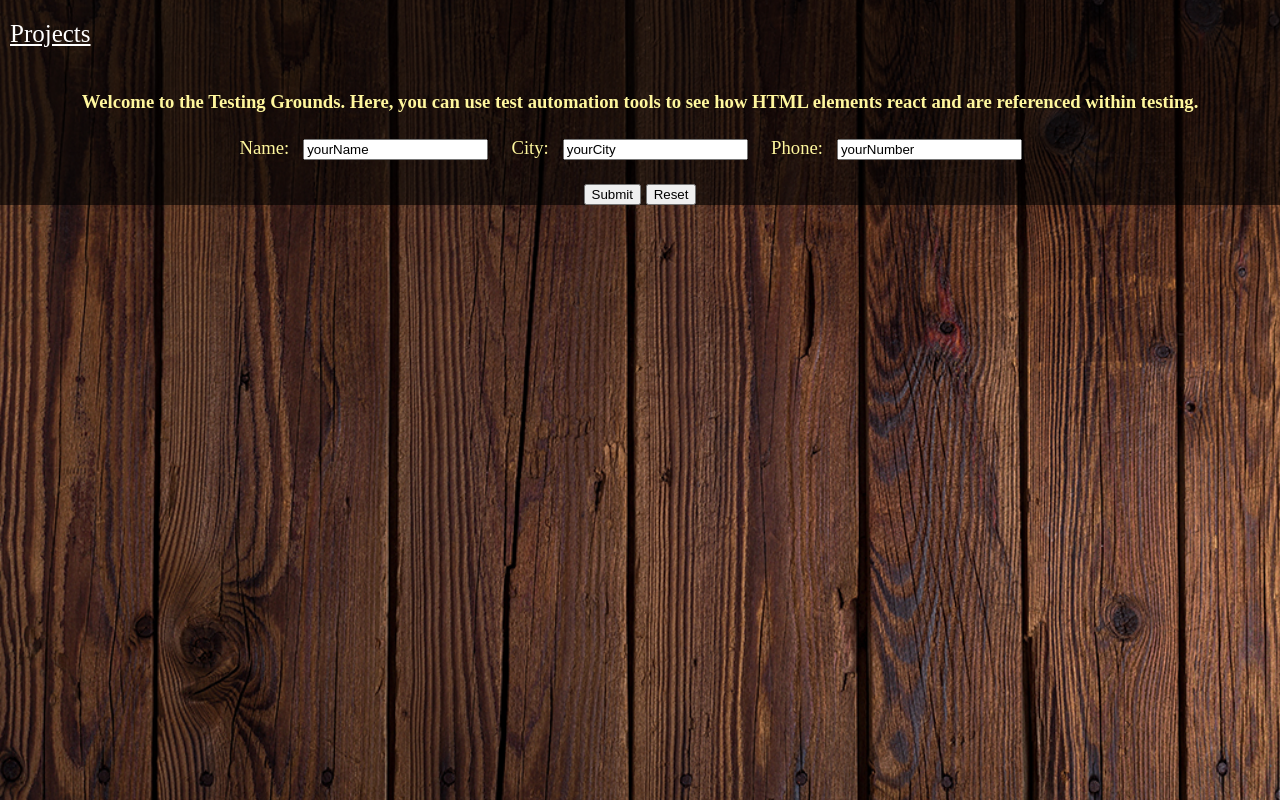
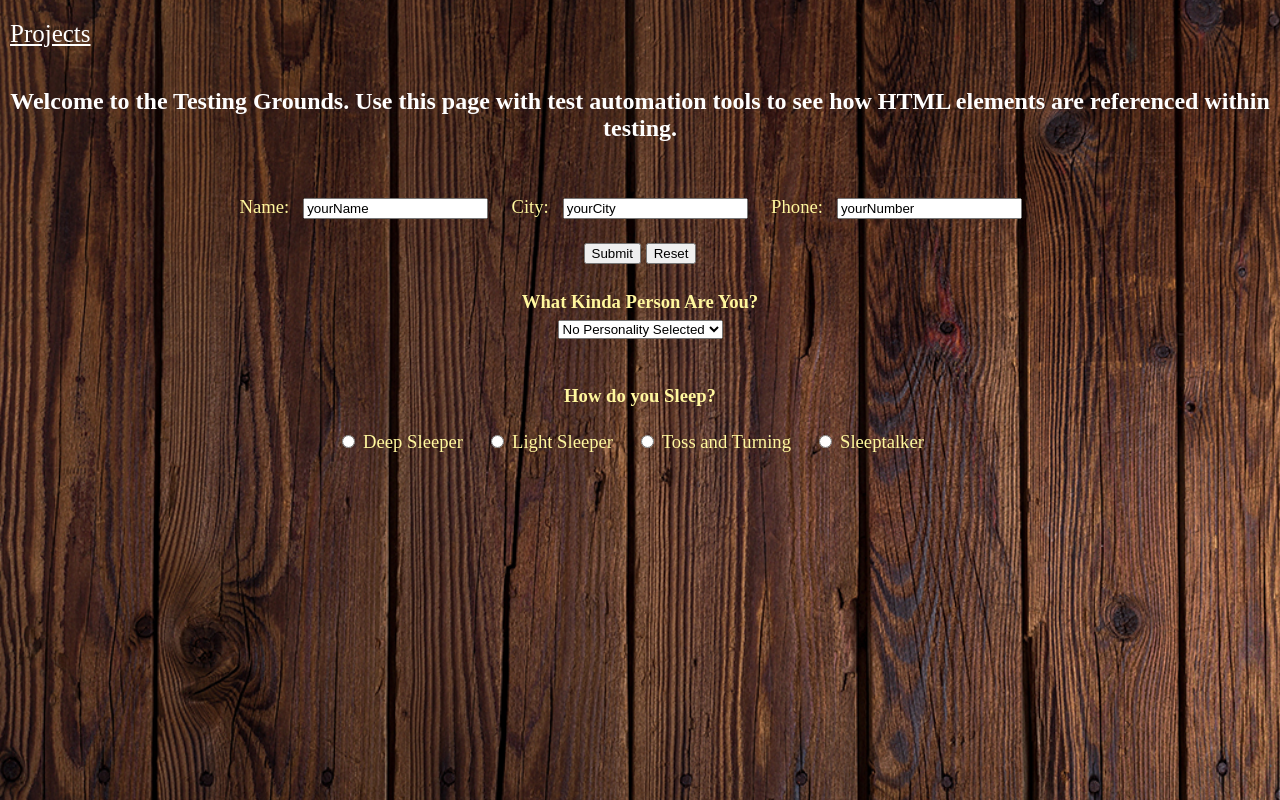
Before and after one commit to MSapienza/WebJSProjects, a plain HTML site: page comprehensiveTesterIndex.html in a window 1280 px wide. Drawn offline with Linux system fonts and the light colour scheme.

Commit message:
Building skeleton further

```diff
--- a/comprehensiveTesterIndex.html
+++ b/comprehensiveTesterIndex.html
@@ -20,10 +20,10 @@
                 </div>
             </div> &nbsp; &nbsp; &nbsp;
         </div>
-        <div class = "myBody">
+        <div>
             <br><br><br><br>
-            <h3>Welcome to the Testing Grounds. Here, you can use test automation tools
-            to see how HTML elements react and are referenced within testing.</h3>
+            <h1>Welcome to the Testing Grounds. Use this page with test automation tools
+            to see how HTML elements are referenced within testing.</h1>
 
 <!--
             TODO: add forms, radio buttons, checkboxes, submit buttons, downloads,
@@ -43,6 +43,48 @@
                 <input type = "button" onclick = "validatePhone()" value = "Submit"/>
                 <input type = "button" onclick = "location.reload()" value = "Reset"/>
             </form>
-        </div>
+
+            <br><br><br>
+
+            <div class = "chordButtons">
+                <form>
+                    <table>
+                        <tr>
+                            <th>What Kinda Person Are You?</th>
+                        </tr>
+                        <tr>
+                            <td>
+                                <select id = "chord1">
+                                    <option value = ""> No Personality Selected</option>
+                                    <option value = "Bold" > Bold </option>
+                                    <option value = "Smart" > Smart </option>
+                                    <option value = "Sexy" > Sexy </option>
+                                    <option value = "Charismatic" > Charismatic </option>
+                                    <option value = "Indecisive" > Indecisive </option>
+                                    <option value = "Abrasive" > Abrasive </option>
+                                </select>
+                            </td>
+                            </tr>
+                    </table>
+                </form>
+                </div>
+            </div>
+
+            <br><br><br>
+			<h3>How do you Sleep?</h3>
+			<br><br><br>
+            <form>
+				<input type= "radio" id = "sleep1" value = "Deep Sleeper" name = "root"
+				onclick = "returnTextSleepType(this.value)"/> Deep Sleeper &nbsp; &nbsp;
+				<input type= "radio" id = "sleep2" value = "Light Sleeper" name = "root"
+				onclick = "returnTextSleepType(this.value)"/> Light Sleeper &nbsp; &nbsp;
+				<input type= "radio" id = "sleep3" value = "Toss and Turning" name = "root"
+				onclick = "returnTextSleepType(this.value)"/> Toss and Turning &nbsp; &nbsp;
+				<input type= "radio" id = "sleep4" value = "Sleeptalker" name = "root"
+				onclick = "returnTextSleepType(this.value)"/> Sleeptalker &nbsp; &nbsp;
+				<br><br>
+				<p id = "result" style = "font-size: 24pt"></p>
+				<br><br>
+			</form>
     </body>
 </html>
--- a/comprehensiveTesterValidations.js
+++ b/comprehensiveTesterValidations.js
@@ -7,3 +7,33 @@ function validatePhone(text3)
      document.getElementById("text3").innerHTML = text3;
 
 }
+
+function returnTextSleepType(value)
+{
+     var message = "";
+
+     if (value == "Deep Sleeper")
+     {
+          message = "You must be tired!";
+     }
+     else if (value == "Light Sleeper")
+     {
+          message = "You must be cautious!";
+     }
+     else if (value == "Toss and Turning")
+     {
+          message = "You must be restless!";
+     }
+     else if (value == "Sleeptalker")
+     {
+          message = "Your brain never turns off!";
+     }
+     document.getElementById("result").innerHTML = message;
+     return message;
+
+}
+
+function popupPersonality(this.value)
+{
+
+}
```
